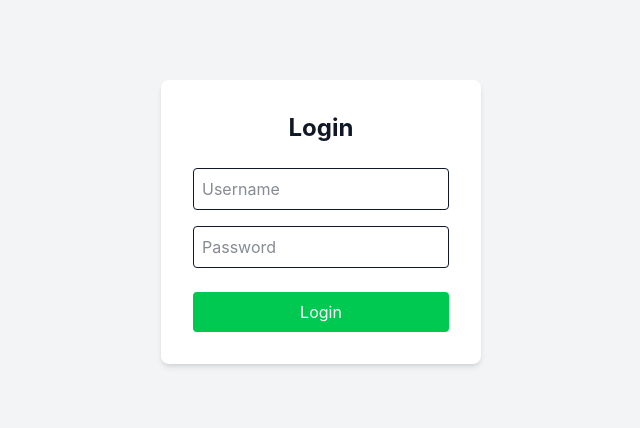
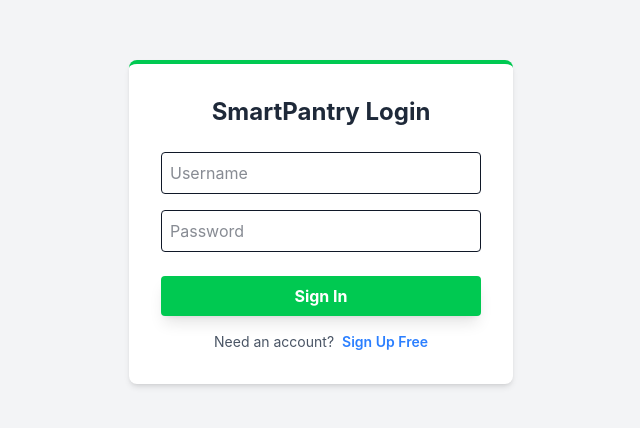
Before and after one commit to NesanduD/smart-pantry, a React app in the folder frontend/: page /login in a window 1280 px wide. Shown: the part 210-638 px from the top of the page, without its empty margins (319-959 px from the left). Built offline with nearby package versions, Linux system fonts and the light colour scheme; the HTML template or start-up script is replaced by a standard one.

Commit message:
Fix: Unified Auth component and removed broken Register route

```diff
--- a/frontend/src/App.jsx
+++ b/frontend/src/App.jsx
@@ -1,9 +1,8 @@
 import { BrowserRouter as Router, Routes, Route, Navigate } from 'react-router-dom';
-import Login from './components/Login';
 import IngredientScanner from './components/IngredientScanner';
 import PantryList from './components/PantryList';
 import Navbar from './components/Navbar';
-import Register from './components/Register';
+import Auth from './components/Auth';
 
 function App() {
   // Check if we have a token to see if the user is logged in
@@ -12,16 +11,14 @@ function App() {
   return (
     <Router>
       <div className="min-h-screen bg-gray-50 text-gray-900 font-sans">
-        {/* The Navbar appears at the top */}
         <Navbar />
 
-        {/* Main content area */}
         <main className="container mx-auto py-8">
           <Routes>
-            {/* Public Route */}
-            <Route path="/login" element={<Login />} />
+            {/* Unified Auth Route */}
+            <Route path="/login" element={<Auth />} />
 
-            {/* Protected Routes: Only accessible if logged in */}
+            {/* Protected Routes */}
             <Route
               path="/scan"
               element={isAuthenticated ? <IngredientScanner /> : <Navigate to="/login" />}
@@ -30,15 +27,11 @@ function App() {
               path="/pantry"
               element={isAuthenticated ? <PantryList /> : <Navigate to="/login" />}
             />
-            <Route
-             path="/register"
-              element={<Register />}
-            />
 
-            {/* Default Route: Catch-all that redirects based on login status */}
+            {/* Default Route */}
             <Route
               path="/"
-              element={<Navigate to={isAuthenticated ? "/scan" : "/login"} />}
+              element={<Navigate to="/login" />}
             />
           </Routes>
         </main>
--- /dev/null
+++ b/frontend/src/components/Auth.tsx
@@ -0,0 +1,97 @@
+import React, { useState } from 'react';
+import { useNavigate } from 'react-router-dom';
+import api from '../../api';
+
+const Auth = () => {
+  const [isLogin, setIsLogin] = useState(true);
+  const [creds, setCreds] = useState({ username: '', password: '', email: '' });
+  const navigate = useNavigate();
+
+  const handleSubmit = async (e: React.FormEvent) => {
+    e.preventDefault();
+    try {
+      if (isLogin) {
+        // Updated to hit your /api/login/ endpoint specifically
+        const res = await api.post('login/', {
+          username: creds.username,
+          password: creds.password
+        });
+
+        // Your backend returns tokens nested in a "tokens" object
+        localStorage.setItem('access_token', res.data.tokens.access);
+        localStorage.setItem('refresh_token', res.data.tokens.refresh);
+
+        alert("Welcome back!");
+      } else {
+        // Matches UserRegistrationSerializer: sends password to both password1 and password2
+        await api.post('register/', {
+            username: creds.username,
+            email: creds.email,
+            password1: creds.password,
+            password2: creds.password
+        });
+        alert("Account created! Now please log in.");
+        setIsLogin(true);
+        return;
+      }
+      navigate('/scan');
+    } catch (err: any) {
+      console.error(err);
+      // Detailed error alert to help you debug during development
+      const errorMsg = err.response?.data?.detail || "Authentication failed. Check your details.";
+      alert(errorMsg);
+    }
+  };
+
+  return (
+    <div className="flex justify-center items-center h-screen bg-gray-100">
+      <form onSubmit={handleSubmit} className="bg-white p-8 rounded-lg shadow-md w-96 transition-all border-t-4 border-green-500">
+        <h2 className="text-2xl font-bold mb-6 text-center text-gray-800">
+          {isLogin ? 'SmartPantry Login' : 'Join SmartPantry'}
+        </h2>
+
+        <div className="space-y-4">
+          <input
+            className="w-full p-2 border rounded focus:ring-2 focus:ring-green-400 outline-none"
+            type="text" placeholder="Username"
+            onChange={e => setCreds({...creds, username: e.target.value})}
+            required
+          />
+
+          {!isLogin && (
+            <input
+              className="w-full p-2 border rounded focus:ring-2 focus:ring-blue-400 outline-none"
+              type="email" placeholder="Email Address"
+              onChange={e => setCreds({...creds, email: e.target.value})}
+              required
+            />
+          )}
+
+          <input
+            className="w-full p-2 border rounded focus:ring-2 focus:ring-green-400 outline-none"
+            type="password" placeholder="Password"
+            onChange={e => setCreds({...creds, password: e.target.value})}
+            required
+          />
+        </div>
+
+        <button type="submit" className={`w-full mt-6 text-white font-bold p-2 rounded transition shadow-lg ${isLogin ? 'bg-green-500 hover:bg-green-600' : 'bg-blue-500 hover:bg-blue-600'}`}>
+          {isLogin ? 'Sign In' : 'Create Account'}
+        </button>
+
+        <p className="mt-4 text-center text-sm text-gray-600">
+          {isLogin ? "Need an account?" : "Already a member?"}
+          <button
+            type="button"
+            onClick={() => setIsLogin(!isLogin)}
+            className="ml-2 text-blue-500 font-semibold hover:underline"
+          >
+            {isLogin ? 'Sign Up Free' : 'Back to Login'}
+          </button>
+        </p>
+      </form>
+    </div>
+  );
+};
+
+export default Auth;
--- a/frontend/src/components/Login.tsx
+++ /dev/null
@@ -1,57 +0,0 @@
-import React, { useState } from 'react'; // Fixes 'useState'
-import { useNavigate } from 'react-router-dom'; // Fixes 'useNavigate'
-import api from '../../api'; // Your api configuration
-
-const Login = () => {
-  // 1. Change 'email' to 'username'
-  const [creds, setCreds] = useState({ username: '', password: '' });
-  const navigate = useNavigate();
-
-  const handleLogin = async (e) => {
-    e.preventDefault();
-    try {
-      // 2. Point this to 'token/' to match your working URL
-      const res = await api.post('token/', creds);
-
-      // 3. SimpleJWT returns tokens at the top level of res.data
-      localStorage.setItem('access_token', res.data.access);
-      localStorage.setItem('refresh_token', res.data.refresh);
-
-      alert("Login Successful!");
-      navigate('/scan');
-    } catch (err) {
-      console.error(err);
-      alert("Login Failed. Check your credentials.");
-    }
-  };
-
-  return (
-    <div className="flex justify-center items-center h-screen bg-gray-100">
-      <form onSubmit={handleLogin} className="bg-white p-8 rounded-lg shadow-md w-80">
-        <h2 className="text-2xl font-bold mb-6 text-center">Login</h2>
-
-        <input
-          className="w-full p-2 mb-4 border rounded"
-          type="text"
-          placeholder="Username" // Matches Django default
-          onChange={e => setCreds({...creds, username: e.target.value})}
-          required
-        />
-
-        <input
-          className="w-full p-2 mb-6 border rounded"
-          type="password"
-          placeholder="Password"
-          onChange={e => setCreds({...creds, password: e.target.value})}
-          required
-        />
-
-        <button type="submit" className="w-full bg-green-500 text-white p-2 rounded">
-          Login
-        </button>
-      </form>
-    </div>
-  );
-};
-
-export default Login;
--- a/frontend/src/components/Register.tsx
+++ /dev/null
@@ -1,46 +0,0 @@
-import React, { useState } from 'react';
-import { useNavigate } from 'react-router-dom';
-import api from '../../api';
-
-const Register = () => {
-  const [creds, setCreds] = useState({ username: '', password: '' });
-  const navigate = useNavigate();
-
-  const handleRegister = async (e: React.FormEvent) => {
-    e.preventDefault();
-    try {
-      // This sends data to https://smart-pantry-zqj4.onrender.com/api/register/
-      await api.post('register/', creds);
-      alert("Registration Successful! Now you can login.");
-      navigate('/login');
-    } catch (err) {
-      console.error(err);
-      alert("Registration Failed. This username might be taken.");
-    }
-  };
-
-  return (
-    <div className="flex justify-center items-center h-screen bg-gray-100">
-      <form onSubmit={handleRegister} className="bg-white p-8 rounded-lg shadow-md w-80">
-        <h2 className="text-2xl font-bold mb-6 text-center text-gray-800">Create Account</h2>
-        <input
-          className="w-full p-2 mb-4 border rounded"
-          type="text" placeholder="Username"
-          onChange={e => setCreds({...creds, username: e.target.value})}
-          required
-        />
-        <input
-          className="w-full p-2 mb-6 border rounded"
-          type="password" placeholder="Password"
-          onChange={e => setCreds({...creds, password: e.target.value})}
-          required
-        />
-        <button type="submit" className="w-full bg-blue-500 text-white font-bold p-2 rounded hover:bg-blue-600 transition">
-          Register
-        </button>
-      </form>
-    </div>
-  );
-};
-
-export default Register;
```
Also changed, not shown: 1 other file (tests, documents, lock files or other folders).
